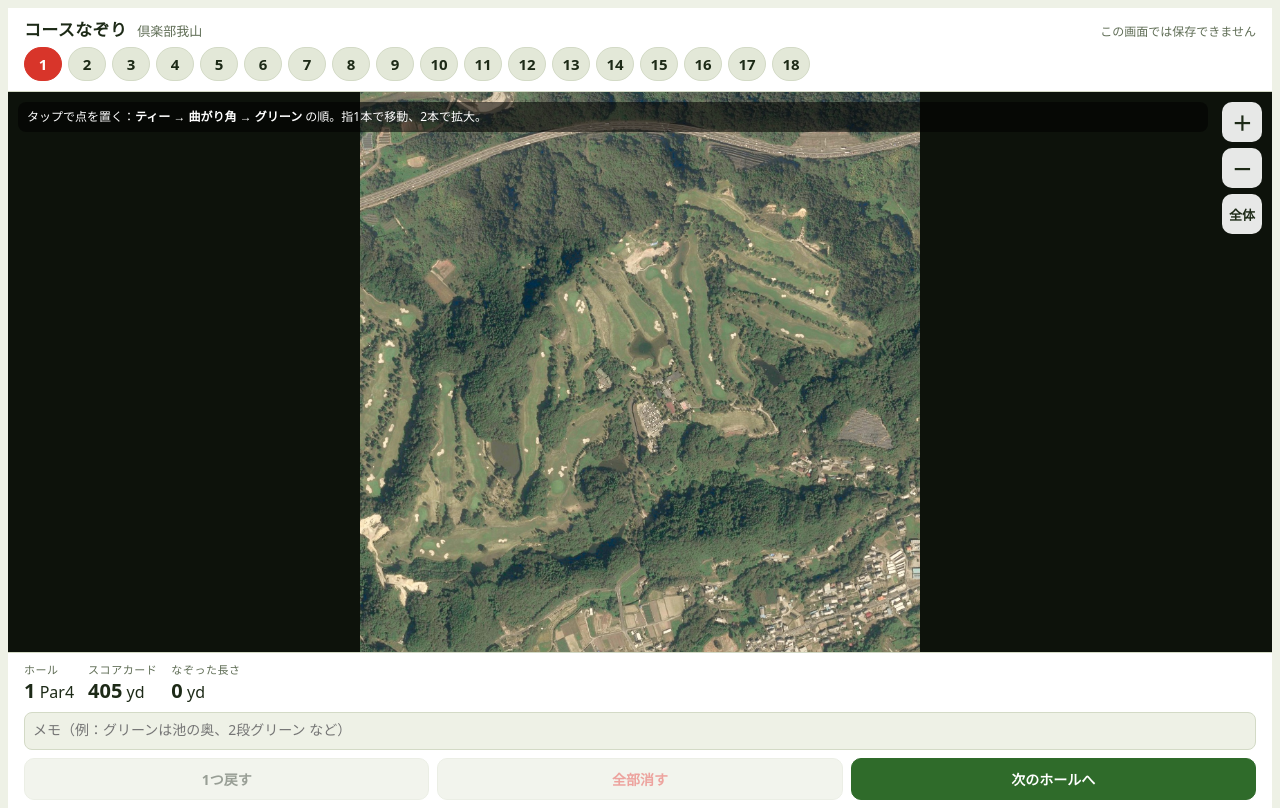
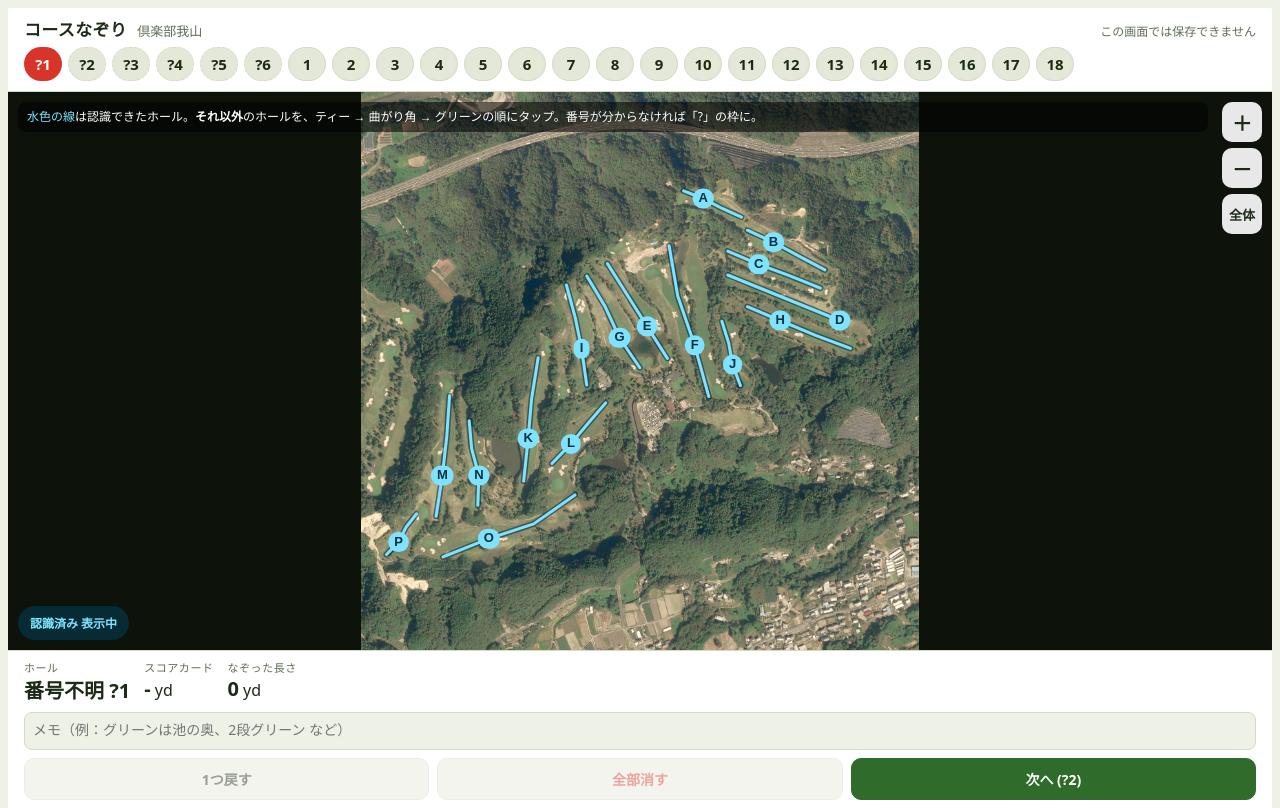
Before and after one commit to h9mbwk58zw-stack/my-golf, a plain HTML site: page tools/tracer/index.html in a window 1280 px wide. Drawn offline with Linux system fonts and the light colour scheme.

Commit message:
なぞり道具：認識済みホールを水色で表示、番号不明の枠を追加
Co-Authored-By: Claude Opus 5.5 <noreply@anthropic.com>
Claude-Session: https://claude.ai/code/session_01E8HaoGwg6ubsbpCdiAttoy

```diff
--- a/tools/tracer/index.html
+++ b/tools/tracer/index.html
@@ -30,6 +30,8 @@ h1{font-family:var(--f-num);font-size:17px;margin:0;letter-spacing:.02em}
 .chip{flex:0 0 auto;min-width:38px;height:34px;border-radius:17px;border:1px solid var(--line);background:var(--chip);
   color:var(--fg);font-family:var(--f-num);font-size:15px;font-weight:600;cursor:pointer;position:relative}
 .chip.done::after{content:"";position:absolute;right:3px;top:3px;width:8px;height:8px;border-radius:50%;background:var(--ok)}
+.chip.q{border-style:dashed}
+.ctog{position:absolute;left:calc(10px + env(safe-area-inset-left,0px));bottom:10px;height:34px;padding:0 12px;border-radius:17px;border:none;background:rgba(6,48,61,.85);color:#7fe3ff;font-family:var(--f-ui);font-size:12px;font-weight:600;cursor:pointer}
 .chip.on{background:var(--accent);border-color:var(--accent);color:#fff}
 .stage{flex:1;position:relative;min-height:0;background:#0d120b;touch-action:none}
 canvas{position:absolute;inset:0;width:100%;height:100%;display:block;touch-action:none}
@@ -62,8 +64,9 @@ textarea{width:100%;box-sizing:border-box;border:1px solid var(--line);border-ra
   </header>
   <div class="stage" id="stage">
     <canvas id="cv"></canvas>
-    <div class="hint" id="hint">タップで点を置く：<b>ティー → 曲がり角 → グリーン</b> の順。指1本で移動、2本で拡大。</div>
+    <div class="hint" id="hint"><span style="color:#7fe3ff">水色の線</span>は認識できたホール。<b>それ以外</b>のホールを、ティー → 曲がり角 → グリーンの順にタップ。番号が分からなければ「?」の枠に。</div>
     <div class="zoom"><button id="zin" aria-label="拡大">＋</button><button id="zout" aria-label="縮小">－</button><button id="zfit" aria-label="全体" style="font-size:13px">全体</button></div>
+    <button id="ctog" class="ctog">認識済み 表示中</button>
   </div>
   <footer>
     <div class="info">
@@ -85,12 +88,16 @@ textarea{width:100%;box-sizing:border-box;border:1px solid var(--line);border-ra
 <script>
 const COURSE={id:"gazan",name:"倶楽部我山",img:"gazan.jpg",mpp:0.9633804138343002,
   card:[[4,405],[5,541],[3,188],[4,418],[4,395],[4,350],[5,528],[3,135],[4,377],[4,365],[5,459],[3,182],[4,430],[4,341],[5,509],[3,155],[4,313],[4,355]]};
+const CANDS=[["A",[[1104,363],[1048,338],[993,309],[936,287]]],["B",[[1346,516],[1272,477],[1197,436],[1121,401]]],["C",[[1333,569],[1241,532],[1154,500],[1064,462]]],["D",[[1064,531],[1389,663]]],["E",[[715,498],[774,591],[830,680],[889,773]]],["F",[[894,446],[919,592],[968,735],[1009,884]]],["G",[[655,534],[708,622],[750,713],[809,800]]],["H",[[1420,744],[1319,706],[1216,663],[1121,623]]],["I",[[596,560],[622,656],[640,745],[655,850]]],["J",[[1047,665],[1067,729],[1078,791],[1101,852]]],["K",[[514,771],[495,890],[485,1005],[472,1129]]],["L",[[710,902],[659,961],[609,1021],[554,1078]]],["M",[[257,881],[249,998],[236,1113],[218,1231]]],["N",[[314,954],[321,1035],[342,1113],[339,1199]]],["O",[[621,1169],[501,1253],[371,1296],[238,1349]]],["P",[[161,1224],[131,1262],[109,1306],[74,1342]]]];
+const KEYS=["x1","x2","x3","x4","x5","x6"].concat(Array.from({length:18},(_,i)=>i+1));
+const lab=k=>typeof k==="string"?"?"+k.slice(1):String(k);
+let showC=true;
 const YD=COURSE.mpp*1.0936133;
 const $=id=>document.getElementById(id);
 const cv=$("cv"),ctx=cv.getContext("2d"),stage=$("stage");
 const img=new Image();
 let holes={};          // n -> {pts:[[x,y]..], memo}
-let cur=1, view={s:1,x:0,y:0}, dpr=1, db=null, saveTimer=null, dirty=new Set();
+let cur="x1", view={s:1,x:0,y:0}, dpr=1, db=null, saveTimer=null, dirty=new Set();
 
 function status(t,ok){const s=$("status");s.textContent=t;s.classList.toggle("ok",!!ok)}
 function pts(n){return (holes[n]&&holes[n].pts)||[]}
@@ -98,18 +105,18 @@ function lenYd(p){let d=0;for(let i=1;i<p.length;i++)d+=Math.hypot(p[i][0]-p[i-1
 
 function chips(){
   const c=$("chips");c.innerHTML="";
-  for(let n=1;n<=18;n++){const b=document.createElement("button");b.className="chip"+(n===cur?" on":"")+(pts(n).length>=2?" done":"");
-    b.textContent=n;b.id="chip"+n;b.onclick=()=>select(n);c.appendChild(b)}
+  KEYS.forEach(n=>{const b=document.createElement("button");b.className="chip"+(n===cur?" on":"")+(pts(n).length>=2?" done":"")+(typeof n==="string"?" q":"");
+    b.textContent=lab(n);b.id="chip"+n;b.onclick=()=>select(n);c.appendChild(b)})
 }
 function select(n){flush();cur=n;$("memo").value=(holes[n]&&holes[n].memo)||"";chips();info();draw();
   const ch=$("chip"+n);ch&&ch.scrollIntoView({inline:"center",block:"nearest",behavior:"smooth"});
   const p=pts(n);if(p.length)focusOn(p)}
 function info(){
-  const [par,yd]=COURSE.card[cur-1];$("hNo").textContent=cur;$("hPar").textContent="Par"+par;$("hCard").textContent=yd;
+  const q=typeof cur==="string";const [par,yd]=q?["",0]:COURSE.card[cur-1];$("hNo").textContent=q?"番号不明 "+lab(cur):cur;$("hPar").textContent=q?"":"Par"+par;$("hCard").textContent=q?"-":yd;
   const L=lenYd(pts(cur));$("hLen").textContent=L;const d=$("hDiff");
-  if(pts(cur).length<2){d.textContent="";d.className="diff"}
+  if(pts(cur).length<2||q){d.textContent="";d.className="diff"}
   else{const df=L-yd;d.textContent=(df>=0?"+":"")+df+" yd";d.className="diff "+(Math.abs(df)<=40?"good":"bad")}
-  $("undo").disabled=!pts(cur).length;$("clear").disabled=!pts(cur).length;$("next").textContent=cur<18?"次のホールへ":"1番へ";
+  $("undo").disabled=!pts(cur).length;$("clear").disabled=!pts(cur).length;const i=KEYS.indexOf(cur);$("next").textContent=i<KEYS.length-1?"次へ ("+lab(KEYS[i+1])+")":"最初へ";
 }
 
 /* ---------- drawing ---------- */
@@ -126,10 +133,11 @@ function line(p,color,w,dash){ctx.beginPath();p.forEach((q,i)=>{const[s0,s1]=toS
 function draw(){
   ctx.setTransform(dpr,0,0,dpr,0,0);const r=stage.getBoundingClientRect();ctx.fillStyle="#0d120b";ctx.fillRect(0,0,r.width,r.height);
   if(img.complete&&img.width){ctx.imageSmoothingEnabled=view.s<2;ctx.drawImage(img,view.x,view.y,img.width*view.s,img.height*view.s)}
+  if(showC)CANDS.forEach(([id,p])=>{line(p,"rgba(0,40,60,.55)",6);line(p,"#7fe3ff",3);const m=p[Math.floor(p.length/2)];label(id,toScr(m),"#7fe3ff","#06303d",0)});
   // other holes
-  for(let n=1;n<=18;n++){if(n===cur)continue;const p=pts(n);if(p.length<1)continue;
+  KEYS.forEach(n=>{if(n===cur)return;const p=pts(n);if(p.length<1)return;
     line(p,"rgba(0,0,0,.55)",5);line(p,"rgba(255,255,255,.85)",2.5,[6,5]);
-    const g=toScr(p[p.length-1]);label(n,g,"rgba(255,255,255,.92)","#1d2a17")}
+    const g=toScr(p[p.length-1]);label(lab(n),g,"rgba(255,255,255,.92)","#1d2a17")})
   const p=pts(cur);
   if(p.length){line(p,"rgba(0,0,0,.6)",7);line(p,"#ffd23f",3.5);
     p.forEach((q,i)=>{const[s0,s1]=toScr(q);const last=i===p.length-1&&p.length>1;
@@ -137,9 +145,9 @@ function draw(){
       if(i===0){ctx.fillStyle="#111";ctx.font="bold 10px sans-serif";ctx.textAlign="center";ctx.textBaseline="middle";ctx.fillText("T",s0,s1+.5)}
       if(last){ctx.beginPath();ctx.moveTo(s0,s1);ctx.lineTo(s0,s1-26);ctx.strokeStyle="#111";ctx.lineWidth=2;ctx.stroke();
         ctx.beginPath();ctx.moveTo(s0,s1-26);ctx.lineTo(s0+14,s1-21);ctx.lineTo(s0,s1-16);ctx.fillStyle="#d8352a";ctx.fill()}});
-    label(cur,toScr(p[0]),"#ffd23f","#111",-22)}
+    label(lab(cur),toScr(p[0]),"#ffd23f","#111",-22)}
 }
-function label(n,[x,y],bg,fg,dy){dy=dy||-20;ctx.font="bold 13px 'Space Grotesk',sans-serif";const w=ctx.measureText(n).width+12;
+function label(n,[x,y],bg,fg,dy){dy=dy??-20;ctx.font="bold 13px 'Space Grotesk',sans-serif";const w=ctx.measureText(n).width+12;
   ctx.fillStyle=bg;ctx.beginPath();ctx.roundRect(x-w/2,y+dy-10,w,20,10);ctx.fill();ctx.fillStyle=fg;ctx.textAlign="center";ctx.textBaseline="middle";ctx.fillText(n,x,y+dy)}
 
 /* ---------- touch: tap = point, drag = pan, pinch = zoom ---------- */
@@ -168,7 +176,8 @@ $("undo").onclick=()=>{if(pts(cur).length){holes[cur].pts.pop();changed()}};
 $("clear").onclick=()=>{$("btns").hidden=true;$("confirm").hidden=false};
 $("no").onclick=()=>{$("btns").hidden=false;$("confirm").hidden=true};
 $("yes").onclick=()=>{holes[cur]={pts:[],memo:""};$("memo").value="";$("btns").hidden=false;$("confirm").hidden=true;changed()};
-$("next").onclick=()=>select(cur<18?cur+1:1);
+$("next").onclick=()=>{const i=KEYS.indexOf(cur);select(KEYS[(i+1)%KEYS.length])};
+$("ctog").onclick=()=>{showC=!showC;$("ctog").textContent=showC?"認識済み 表示中":"認識済み 非表示";draw()};
 $("memo").addEventListener("input",()=>{holes[cur]=holes[cur]||{pts:[],memo:""};holes[cur].memo=$("memo").value;dirty.add(cur);schedule()});
 function changed(){dirty.add(cur);info();chips();draw();schedule()}
 
@@ -177,7 +186,7 @@ function schedule(){clearTimeout(saveTimer);status(db?"保存待ち…":"この
 let saving=Promise.resolve();
 function flush(){clearTimeout(saveTimer);if(!db||!dirty.size)return;const list=[...dirty];dirty.clear();
   saving=saving.then(async()=>{status("保存中…");try{for(const n of list){const h=holes[n]||{pts:[],memo:""};
-      await db.collection("courses/"+COURSE.id+"/holes").doc(String(n).padStart(2,"0")).set({n,pts:h.pts,memo:h.memo||"",lenYd:lenYd(h.pts),imgW:img.width,imgH:img.height,updated:new Date().toISOString()})}
+      await db.collection("courses/"+COURSE.id+"/holes").doc(typeof n==="string"?n:String(n).padStart(2,"0")).set({n,pts:h.pts,memo:h.memo||"",lenYd:lenYd(h.pts),imgW:img.width,imgH:img.height,updated:new Date().toISOString()})}
     status("保存しました",true)}catch(e){list.forEach(n=>dirty.add(n));status(e&&e.code==="invalid_argument"?"保存する権限がありません":"保存できませんでした。もう一度触ると再保存します")}})}
 
 async function connect(){
@@ -185,7 +194,7 @@ async function connect(){
   if(!db){status("この画面では保存できません");return}
   const t=setTimeout(()=>status("保存先につながりません…"),10000);
   db.collection("courses/"+COURSE.id+"/holes").onSnapshot(snap=>{clearTimeout(t);
-    snap.docs.forEach(d=>{const v=d.data();const n=+v.n;if(!n||dirty.has(n))return;holes[n]={pts:(v.pts||[]).map(q=>[q[0],q[1]]),memo:v.memo||""}});
+    snap.docs.forEach(d=>{const v=d.data();const n=typeof v.n==="string"?v.n:+v.n;if(!KEYS.includes(n)||dirty.has(n))return;holes[n]={pts:(v.pts||[]).map(q=>[q[0],q[1]]),memo:v.memo||""}});
     if(document.activeElement!==$("memo"))$("memo").value=(holes[cur]&&holes[cur].memo)||"";
     chips();info();draw();if(!snap.metadata.fromCache)status(Object.keys(holes).length?"保存済みの線を読み込みました":"まだ線はありません。1番からなぞってください",true)},
     e=>{clearTimeout(t);status("保存先に接続できませんでした")});
```
